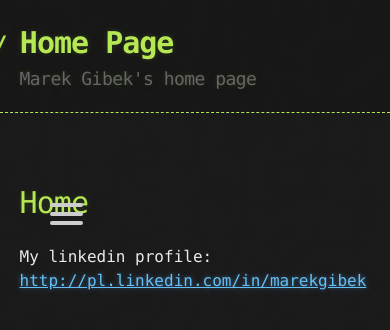
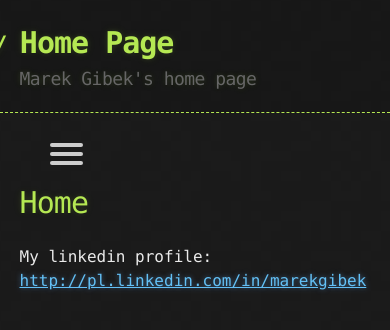
Before and after one commit to marek-g/marek-g.github.io, a Jekyll site: the page built from index.md, in a window 390 px wide. Shown: the top 330 px of the page. Built offline with Jekyll 4.4.1, drawn with Linux system fonts in a browser that asks for light colours.

Commit message:
Move menu upper for smaller widths.

```diff
--- a/assets/css/menu_button.css
+++ b/assets/css/menu_button.css
@@ -59,6 +59,13 @@
 
   -webkit-user-select: none;
   user-select: none;
+}
+
+/* Move menu upper for smaller widths. */
+@media only all and (max-width: 1100px) {
+  #menuToggle {
+    top: -10px;
+  }
 }
 
 #menuToggle input
```
